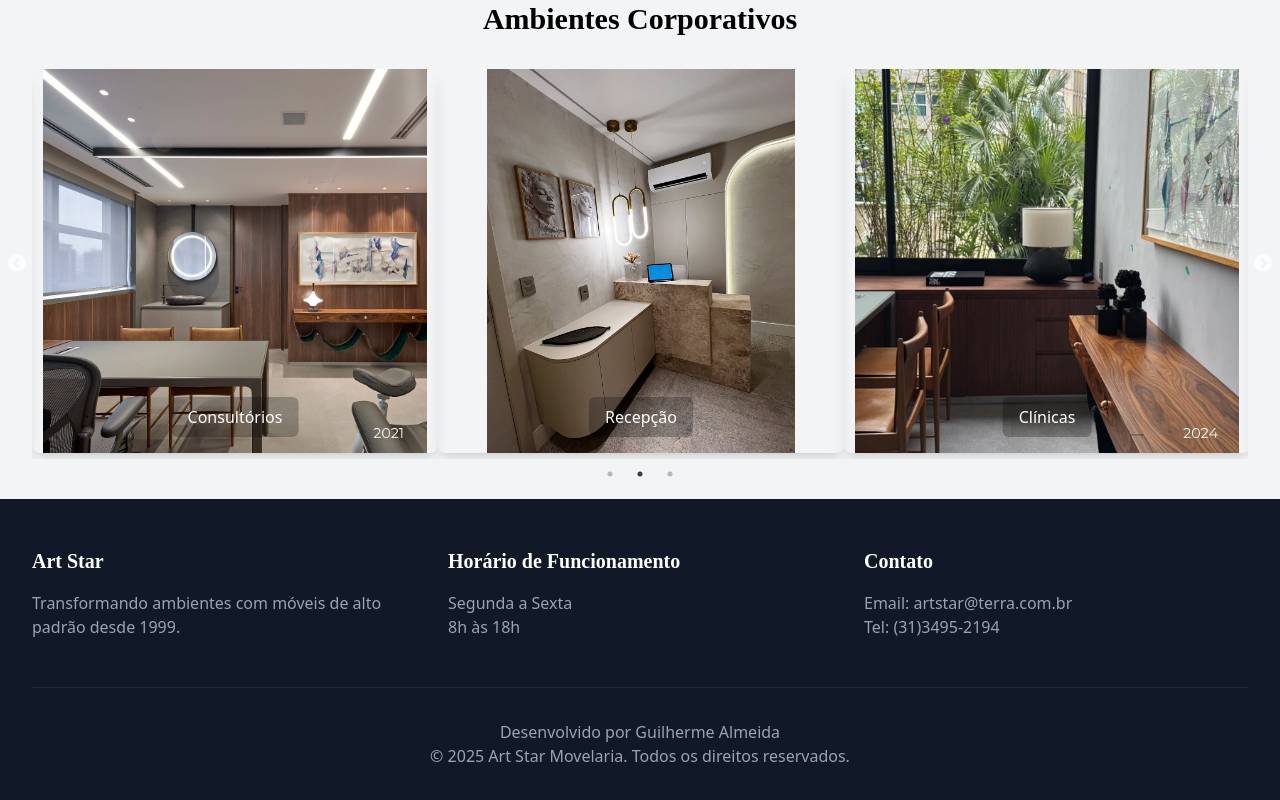
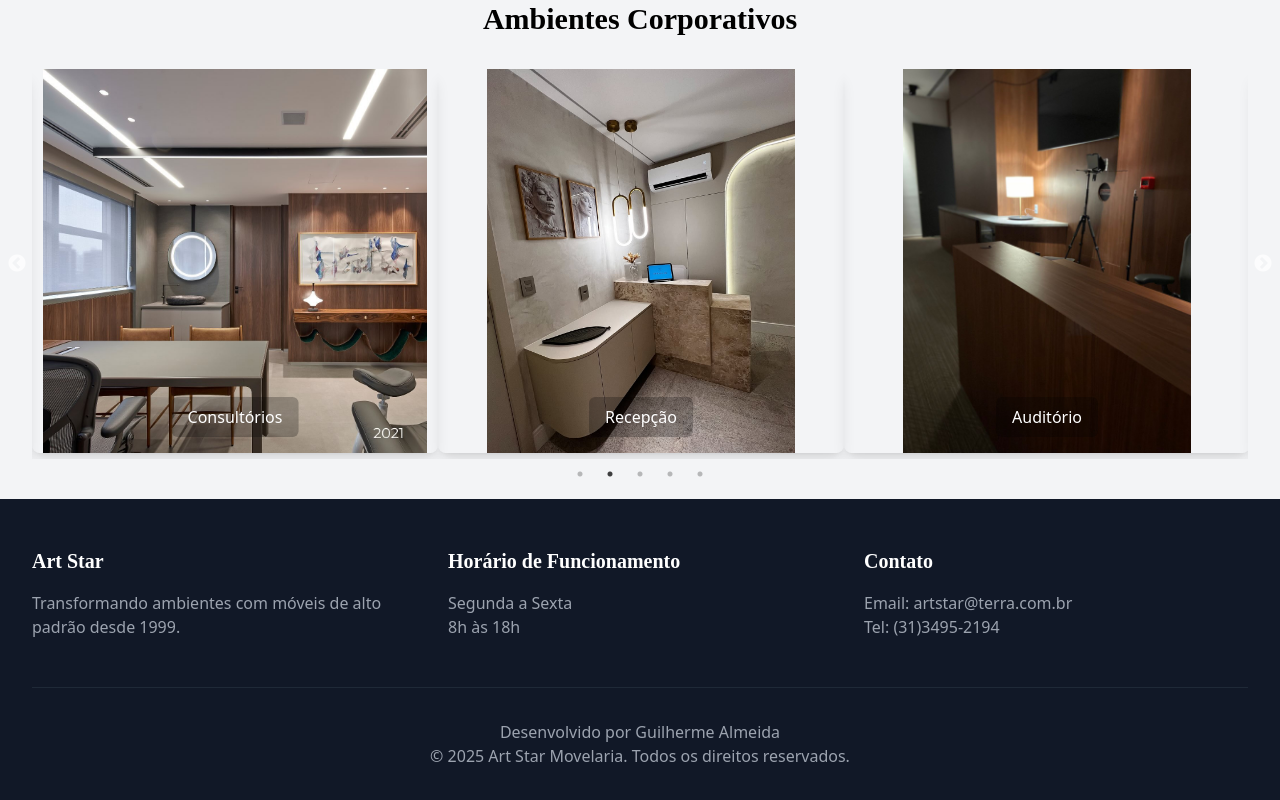
Before and after one commit to GuilhermeBarbosa16/Art-Star, a React (Vite) app: page / in a window 1280 px wide. Shown: the part 2177-2977 px from the top of the page. Built offline with nearby package versions, Linux system fonts and the light colour scheme.

Commit message:
fix: mais imagens

```diff
--- a/src/App.tsx
+++ b/src/App.tsx
@@ -18,6 +18,8 @@ import consultorios from "./assets/consultorio.jpg";
 import recepcao from "./assets/recepcao.jpg";
 import copa from "./assets/copa.jpg";
 import logo from "./assets/Logo1.png"
+import Auditorio from "./assets/Auditorio.jpg"
+import Auditorio2 from "./assets/Auditorio2.jpg"
 
 function App() {
   const settings = {
@@ -104,6 +106,14 @@ function App() {
     {
       title: "Recepção",
       image: recepcao,
+    },
+    {
+      title: "Auditório",
+      image: Auditorio,
+    },
+    {
+      title: "Auditório",
+      image: Auditorio2,
     },
     /* {
       title: "Copa",
```
Also changed, not shown: src/assets/Auditorio.jpg (added), src/assets/Auditorio2.jpg (added).
